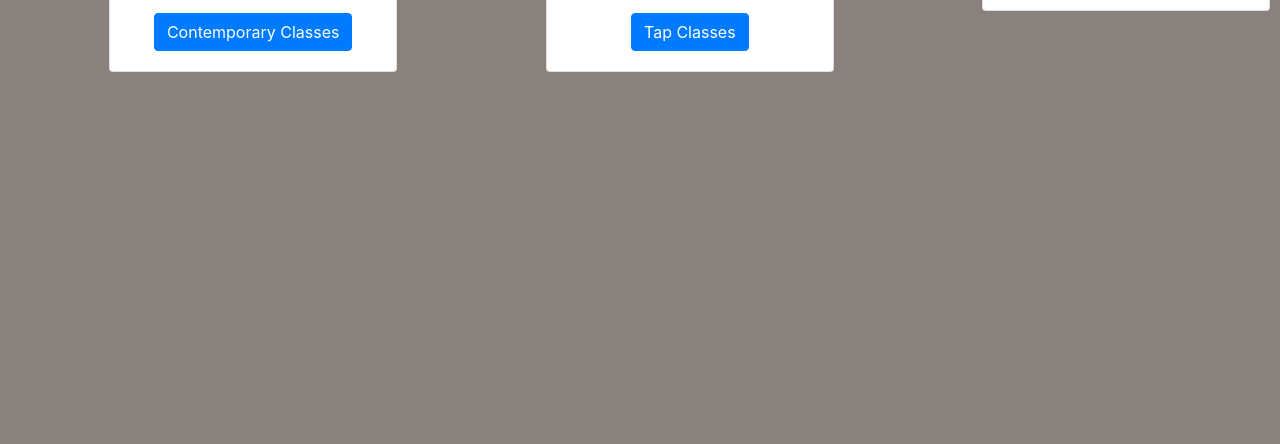
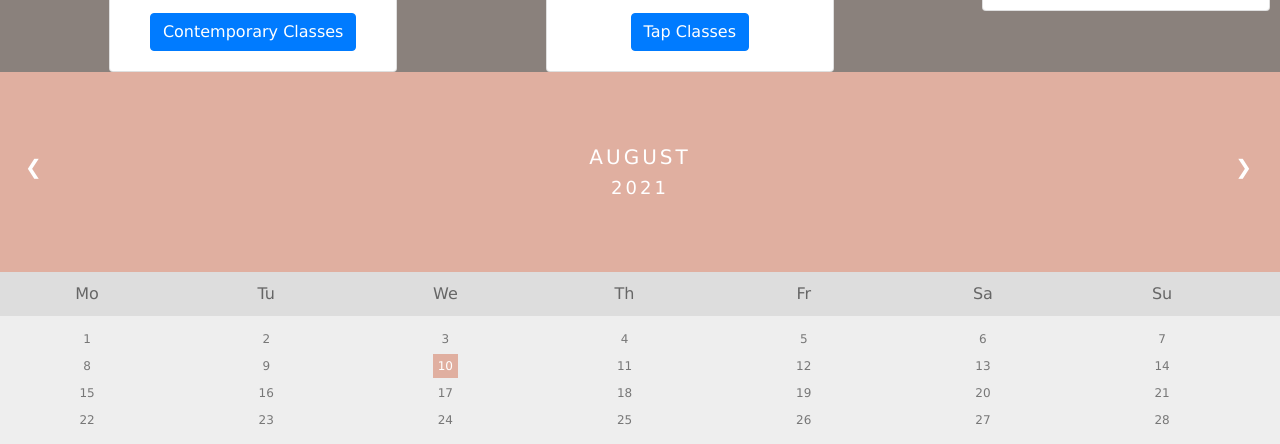
Before and after one commit to DavidYeet/business.io, a plain HTML site: page index.html in a window 1280 px wide. Shown: the part 1474-1918 px from the top of the page. Before the commit the page ends 1546 px from the top, so only its background shows below. Drawn offline with nearby package versions, Linux system fonts and the light colour scheme; files that its build step writes are made by us from their sources; a web font is replaced by a local one.

Commit message:
Add files via upload

```diff
--- a/index.html
+++ b/index.html
@@ -9,6 +9,7 @@
    <link rel="stylesheet" href="https://maxcdn.bootstrapcdn.com/bootstrap/4.0.0/css/bootstrap.min.css" integrity="sha384-Gn5384xqQ1aoWXA+058RXPxPg6fy4IWvTNh0E263XmFcJlSAwiGgFAW/dAiS6JXm" crossorigin="anonymous">
    <link rel="stylesheet" href="css/style.css">
    <link href="https://fonts.googleapis.com/css2?family=Merienda+One&display=swap" rel="stylesheet">
+ 	 <link rel="stylesheet" href="https://stackpath.bootstrapcdn.com/font-awesome/4.7.0/css/font-awesome.min.css">
 
    <title>Dance Studio</title>
  </head>
@@ -134,6 +135,54 @@
   </div>
 </div>
 </div>
+<div class="month">
+  <ul>
+    <li class="prev">&#10094;</li>
+    <li class="next">&#10095;</li>
+    <li>August<br><span style="font-size:18px">2021</span></li>
+  </ul>
+</div>
+
+<ul class="weekdays">
+  <li>Mo</li>
+  <li>Tu</li>
+  <li>We</li>
+  <li>Th</li>
+  <li>Fr</li>
+  <li>Sa</li>
+  <li>Su</li>
+</ul>
+
+<ul class="days">
+  <li>1</li>
+  <li>2</li>
+  <li>3</li>
+  <li>4</li>
+  <li>5</li>
+  <li>6</li>
+  <li>7</li>
+  <li>8</li>
+  <li>9</li>
+  <li><span class="active">10</span></li>
+  <li>11</li>
+  <li>12</li>
+  <li>13</li>
+  <li>14</li>
+  <li>15</li>
+  <li>16</li>
+  <li>17</li>
+  <li>18</li>
+  <li>19</li>
+  <li>20</li>
+  <li>21</li>
+  <li>22</li>
+  <li>23</li>
+  <li>24</li>
+  <li>25</li>
+  <li>26</li>
+  <li>27</li>
+  <li>28</li>
+</ul>
 
  <script src="https://code.jquery.com/jquery-3.2.1.slim.min.js" integrity="sha384-KJ3o2DKtIkvYIK3UENzmM7KCkRr/rE9/Qpg6aAZGJwFDMVNA/GpGFF93hXpG5KkN" crossorigin="anonymous"></script>
  <script src="https://cdnjs.cloudflare.com/ajax/libs/popper.js/1.12.9/umd/popper.min.js" integrity="sha384-ApNbgh9B+Y1QKtv3Rn7W3mgPxhU9K/ScQsAP7hUibX39j7fakFPskvXusvfa0b4Q" crossorigin="anonymous"></script>
--- a/style.css
+++ b/style.css
@@ -6,3 +6,77 @@ p{
   font-family: 'Merienda One'; cursive;
   color: #E0AFA0;
 }
+
+ul {list-style-type: none;}
+body {font-family: Verdana, sans-serif;}
+
+/* Month header */
+.month {
+  padding: 70px 25px;
+  width: 100%;
+  background: #E0AFA0;
+  text-align: center;
+}
+
+/* Month list */
+.month ul {
+  margin: 0;
+  padding: 0;
+}
+
+.month ul li {
+  color: white;
+  font-size: 20px;
+  text-transform: uppercase;
+  letter-spacing: 3px;
+}
+
+/* Previous button inside month header */
+.month .prev {
+  float: left;
+  padding-top: 10px;
+}
+
+/* Next button */
+.month .next {
+  float: right;
+  padding-top: 10px;
+}
+
+/* Weekdays (Mon-Sun) */
+.weekdays {
+  margin: 0;
+  padding: 10px 0;
+  background-color:#ddd;
+}
+
+.weekdays li {
+  display: inline-block;
+  width: 13.6%;
+  color: #666;
+  text-align: center;
+}
+
+/* Days (1-31) */
+.days {
+  padding: 10px 0;
+  background: #eee;
+  margin: 0;
+}
+
+.days li {
+  list-style-type: none;
+  display: inline-block;
+  width: 13.6%;
+  text-align: center;
+  margin-bottom: 5px;
+  font-size:12px;
+  color: #777;
+}
+
+/* Highlight the "current" day */
+.days li .active {
+  padding: 5px;
+  background: #E0AFA0;
+  color: white !important
+}
```
